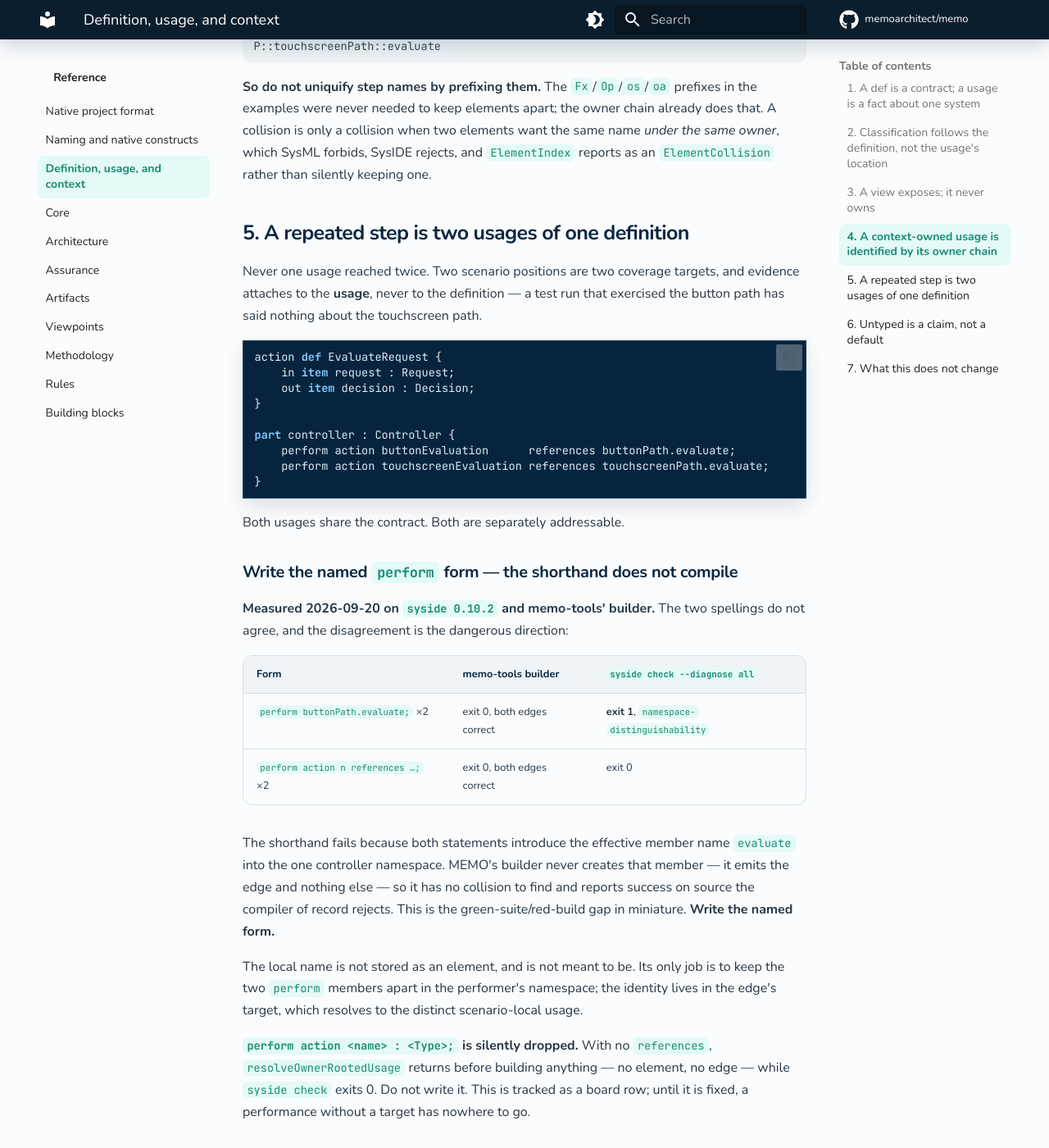
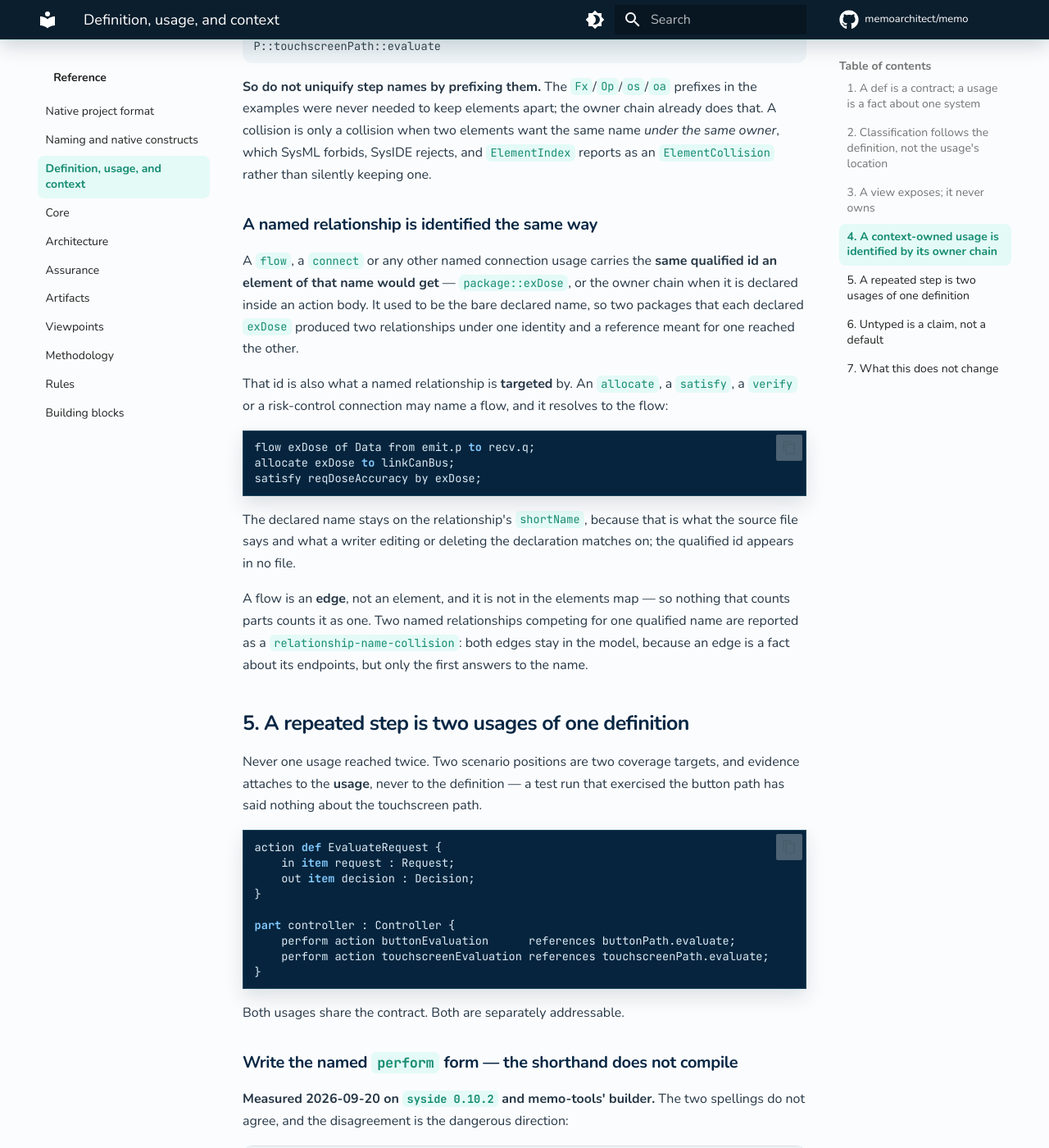
Before and after one commit to memoarchitect/memo, an MkDocs documentation site: the page built from docs/reference/definition-usage-and-context.md, in a window 1280 px wide and 1400 px high, scrolled down 3084 px. Shown: the whole window at 82% size. Built offline with MkDocs 1.6.1 and Material for MkDocs 9.7.7, drawn with Linux system fonts in a browser that asks for light colours; comment, search, counter and statistics services are not loaded.

Commit message:
docs(reference): state how a named relationship is identified
Section 4 already said an element's id is its owner chain. A named flow or
connection follows the same rule now, is targetable by that id, and keeps
its declared name on `shortName` because the qualified id appears in no
file. Says also what it is not: a flow is an edge, not an element, and is
not in the elements map.

Co-Authored-By: Claude Opus 5 <noreply@anthropic.com>

````diff
--- a/docs/reference/definition-usage-and-context.md
+++ b/docs/reference/definition-usage-and-context.md
@@ -124,6 +124,35 @@ the same name *under the same owner*, which SysML forbids, SysIDE rejects, and
 `ElementIndex` reports as an `ElementCollision` rather than silently keeping
 one.
 
+### A named relationship is identified the same way
+
+A `flow`, a `connect` or any other named connection usage carries the **same
+qualified id an element of that name would get** — `package::exDose`, or the
+owner chain when it is declared inside an action body. It used to be the bare
+declared name, so two packages that each declared `exDose` produced two
+relationships under one identity and a reference meant for one reached the
+other.
+
+That id is also what a named relationship is **targeted** by. An `allocate`, a
+`satisfy`, a `verify` or a risk-control connection may name a flow, and it
+resolves to the flow:
+
+```sysml
+flow exDose of Data from emit.p to recv.q;
+allocate exDose to linkCanBus;
+satisfy reqDoseAccuracy by exDose;
+```
+
+The declared name stays on the relationship's `shortName`, because that is what
+the source file says and what a writer editing or deleting the declaration
+matches on; the qualified id appears in no file.
+
+A flow is an **edge**, not an element, and it is not in the elements map — so
+nothing that counts parts counts it as one. Two named relationships competing
+for one qualified name are reported as a `relationship-name-collision`: both
+edges stay in the model, because an edge is a fact about its endpoints, but
+only the first answers to the name.
+
 ## 5. A repeated step is two usages of one definition
 
 Never one usage reached twice. Two scenario positions are two coverage targets,
````
